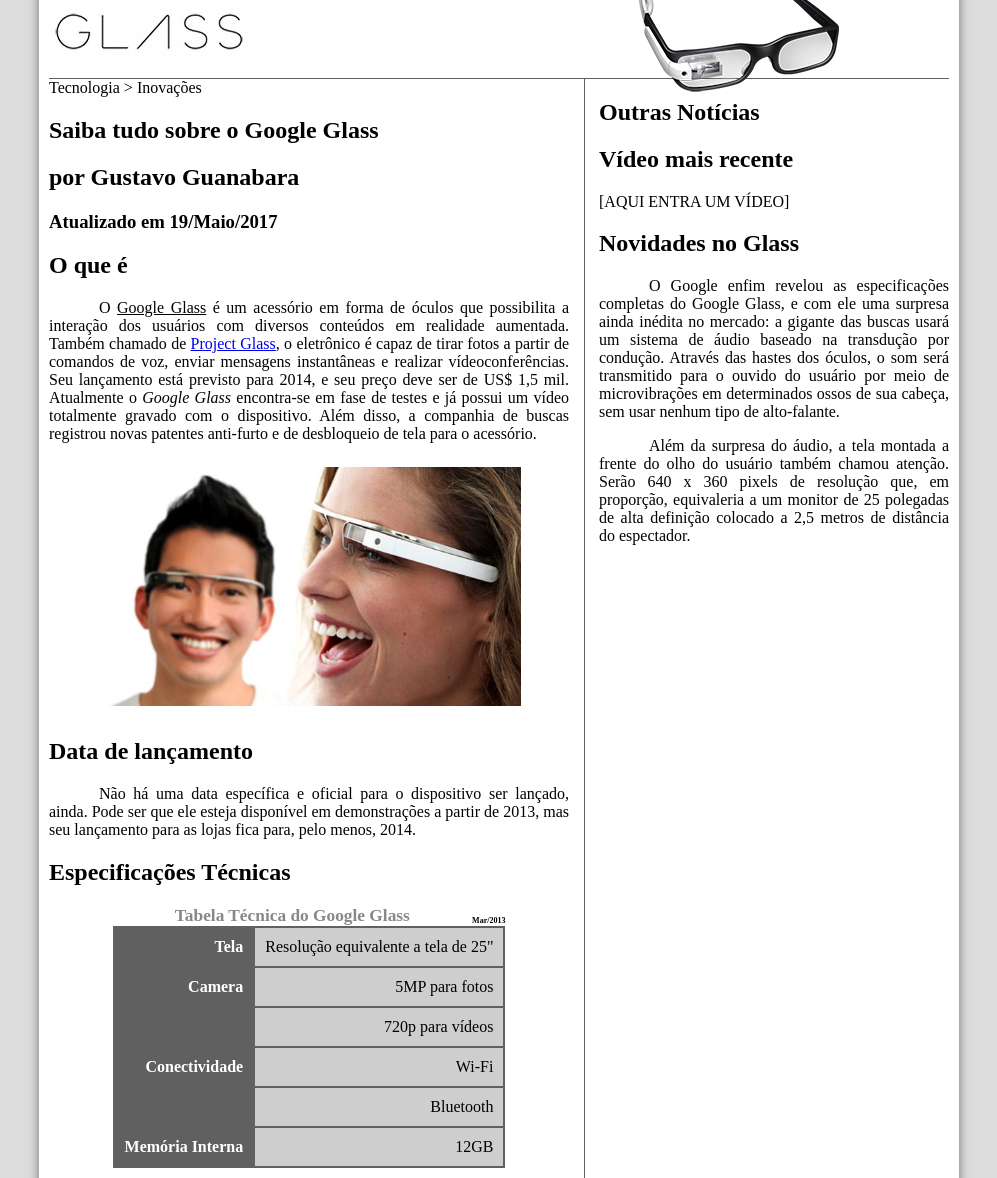
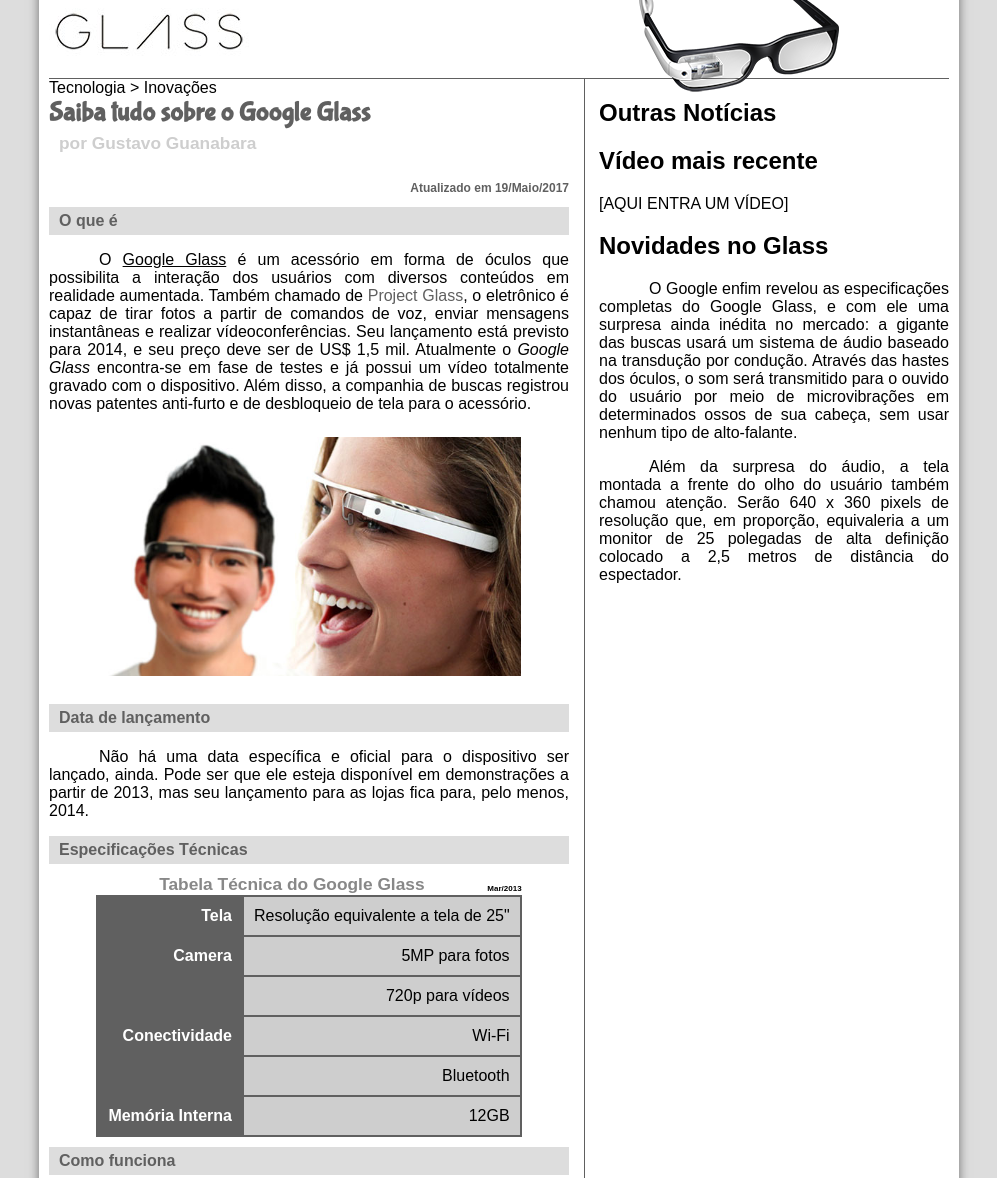
Before and after one commit to Rosinele/site-google-glass, a plain HTML site: page index.html in a window 1280 px wide. Shown: the part 97-1275 px from the top of the page, without its empty margins (141-1138 px from the left). Drawn offline with Linux system fonts and the light colour scheme; a web font is replaced by a local one.

Commit message:
Formatação de cabeçalho do artigo

```diff
--- a/_css/estilo.css
+++ b/_css/estilo.css
@@ -6,6 +6,7 @@
 }
 
 body{
+	font-family: Arial, sans-serif;
 	background-color: #dddddd;
 	color: rgba(0,0,0,1);
 }
@@ -20,6 +21,14 @@ div#interface {
 
 p {	text-align: justify;
 	text-indent: 50px;
+}
+
+a{
+	color: #606060;
+	text-decoration: none;
+}
+a:hover {
+	text-decoration: underline;
 }
 
 header#cabecalho img#icone {
@@ -80,19 +89,15 @@ figure.foto-legenda figcaption {
 	transition: opacity 1s;
 	padding: 4px; /*Espaço dentro da legenda*/
     box-sizing: border-box; /* Cria um box dentro da borda*/
-
-
 }
 
 figure.foto-legenda:hover figcaption{
 	opacity: 1;
-
 }
 /*Formatação do Menu*/
 
 nav#menu {
 	display: block;
-
 }
 
 
@@ -143,6 +148,36 @@ section#corpo {
 	border-right: 1px solid #606060;
 	padding-right: 15px;
 }
+
+article#noticia-principal h2{
+	font-size: 12pt;
+	color: #606060;
+	background-color: #dddddd;
+	padding: 5px 0px 5px 10px;
+	margin: 10px 0px 10px 0px;
+}
+
+header#cabecalho-artigo h1{
+	font-family: 'FonteLogo', sans-serif;
+	font-size: 20pt;
+	color: #606060;
+	margin-bottom: 0px;
+	margin-top: 0px;
+}
+header#cabecalho-artigo h2{
+	font-size: 13pt;
+	color: #cecece;
+	background-color: #ffffff;
+	margin: 0px;
+}
+header#cabecalho-artigo h3{
+	font-size: 12px;
+	color: #606060;
+}
+
+.direita{
+	text-align: right;
+}
 table#tabelaspec {
 	border: 1px solid #606060;
 	border-spacing: 0px;
@@ -176,8 +211,8 @@ table#tabelaspec caption{
 }
 
 table#tabelaspec caption span {
-	display: block;
-	float: right;
+	display: block; /*Tranforma em bloco*/
+	float: right; /*Só consigo editar a flutuação porque é um Spam*/
 	color: #000000;
 	font-size: 8px;
 	margin-top: 10px;
--- a/index.html
+++ b/index.html
@@ -29,14 +29,17 @@
 </header>
 
 <section id="corpo">
+    <article id="noticia-principal">
+        <header id="cabecalho-artigo">
 <hgroup>
 </h3>Tecnologia > Inovações</h3>
 <h1>Saiba tudo sobre o Google Glass<h1>
 <h2>por Gustavo Guanabara<h2>
-<h3>Atualizado em 19/Maio/2017</h3>
+<h3 class="direita">Atualizado em 19/Maio/2017</h3>
 </hgroup>
+</header>
 
-<h2>O que é</h3>
+<h2>O que é</h2>
 <p>O <span style="text-decoration: underline;">Google Glass</span> é um acessório em forma de óculos que possibilita a interação dos usuários com diversos conteúdos em realidade aumentada. Também chamado de <a href="http://glass.google.com" target="_blank">Project Glass</a>, o eletrônico é capaz de tirar fotos a partir de comandos de voz, enviar mensagens instantâneas e realizar vídeoconferências. Seu lançamento está previsto para 2014, e seu preço deve ser de US$ 1,5 mil. Atualmente o <em>Google Glass</em> encontra-se em fase de testes e já possui um vídeo totalmente gravado com o dispositivo. Além disso, a companhia de buscas registrou novas patentes anti-furto e de desbloqueio de tela para o acessório.</p>
 
 <figure class="foto-legenda">
@@ -47,10 +50,10 @@
     <figcaption>
 </figure>
 
-<h1>Data de lançamento</h1>
+<h2>Data de lançamento</h2>
 <p>Não há uma data específica e oficial para o dispositivo ser lançado, ainda. Pode ser que ele esteja disponível em demonstrações a partir de 2013, mas seu lançamento para as lojas fica para, pelo menos, 2014.</p>
 
-<h1>Especificações Técnicas</h1>
+<h2>Especificações Técnicas</h2>
 
 <table id="tabelaspec">
 <caption>Tabela Técnica do Google Glass <span>Mar/2013</span></caption>
@@ -62,13 +65,14 @@
 <tr><td class="ce">Memória Interna</td><td class="cd">12GB</td></tr>
 </table>
 
-<h1>Como funciona</h1>
+<h2>Como funciona</h2>
 <p>De acordo com fontes próximas do Google, os óculos vão contar com uma pequena tela de LCD ou AMOLED na parte superior e em frente aos olhos do usuário. Com o uso de uma câmera e GPS, você pode se situar, assim como selecionar opções com o movimento da cabeça</p>
 
-<h1>O que você pode fazer com o Google Glasses</h1>
+<h2>O que você pode fazer com o Google Glasses</h2>
 <p>O vídeo de divulgação do Google mostra que você pode se transformar em uma espécie de “super-humano”, já que o aparelho pode indicar a quantos metros você está de seu destino, se o metrô está aberto ou fechado, mostrar o clima, agenda e até mesmo permitir que você marque encontros apenas com comandos de voz.</p>
 
 [AQUI ENTRA UM VÍDEO]
+</article>
 </section>
 
 <aside id="lateral">
```
